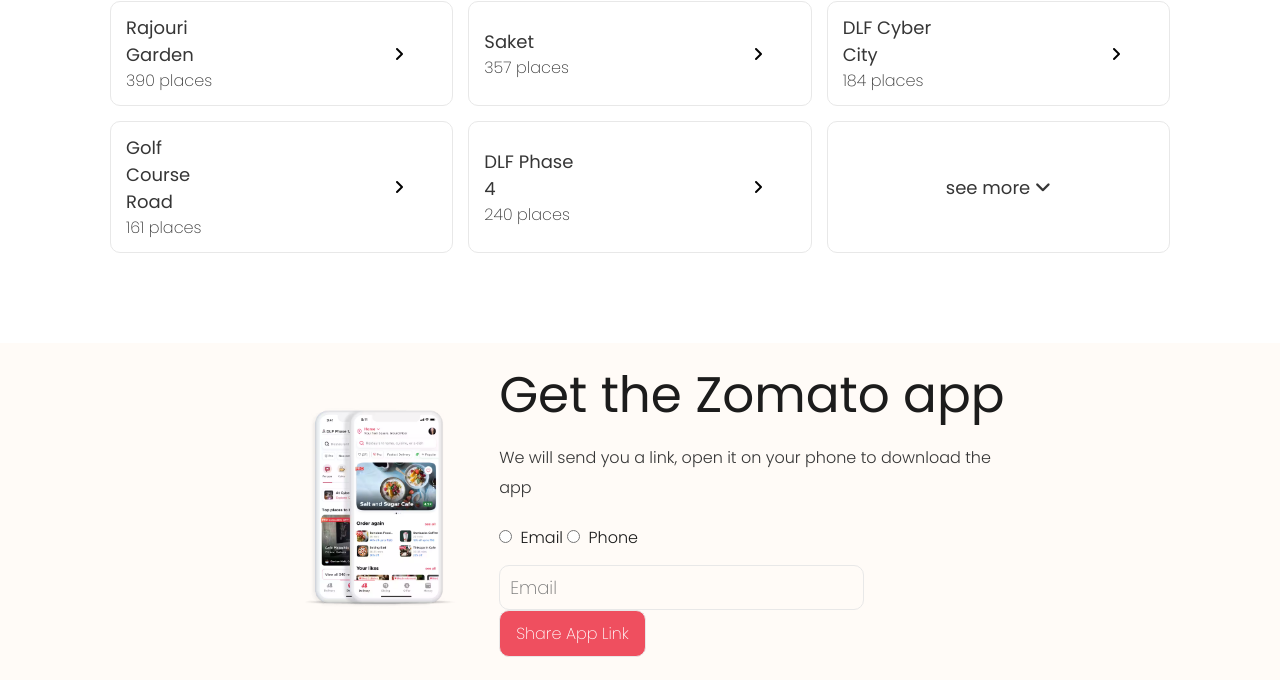
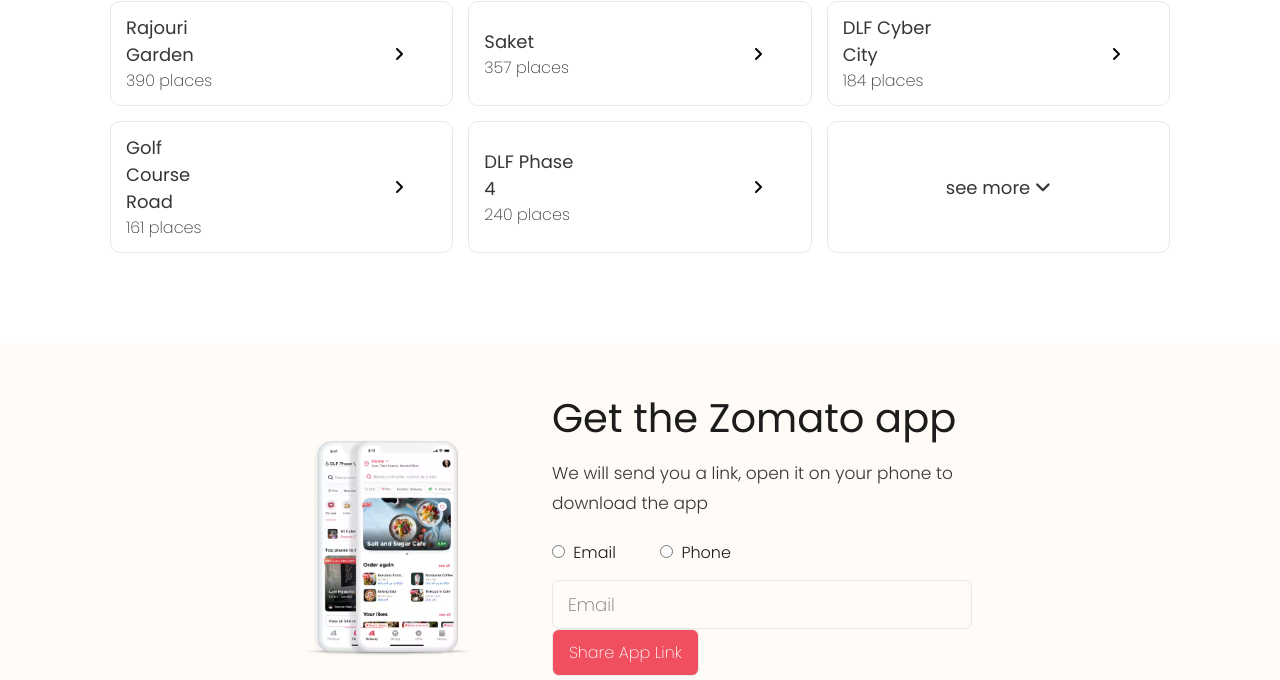
Before and after one commit to Jasmeet31dec/Zomato-landing-Page, a plain HTML site: page index.html in a window 1280 px wide. Shown: the part 1572-2252 px from the top of the page. Drawn offline with Linux system fonts and the light colour scheme.

Commit message:
Updated 5th section

```diff
--- a/index.html
+++ b/index.html
@@ -260,9 +260,9 @@
         <div class="gettheapp_text">
           <h1>Get the Zomato app</h1>
           <p>We will send you a link, open it on your phone to download the app</p>
-          <input type="radio" name="Email" id="Email" placeholder="Email">
-          <label for="Email" class="radio">Email</label>
-          <input type="radio" name="Phone" id="Phone">
+          <input type="radio" name="radio" id="Email" placeholder="Email" class="radio_button">
+          <label for="Email" class="radio" id="email_radio">Email</label>
+          <input type="radio" name="radio" id="Phone"  class="radio_button">
           <label for="Phone" class="radio">Phone</label>
           <div class="gettheapp_input_container">
             <input type="text" placeholder="Email">
--- a/styles.css
+++ b/styles.css
@@ -352,6 +352,7 @@
     align-items: center;
     justify-content: center;
     height: 480px;
+    margin: 50px 0;
     background-color: rgb(255, 251, 247);
 }
 
@@ -362,6 +363,7 @@
     width: 740px;
     height: 450px;
     gap: 10px;
+    padding: 30px 0;
 }
 
 .gettheapp_img{
@@ -371,25 +373,26 @@
 
 .gettheapp_img img{
     object-fit: cover;
-    height: 200px;
-    width: autopx;
+    height: 220px;
+    width: auto;
     padding: 0 20px;
 }
 
 .gettheapp_text{
     width: 70%;
+    margin-left: 50px;
 }
 
 .gettheapp_text h1{
     color: #1c1c1c;
-    font-size: 50px;
+    font-size: 40px;
     font-weight: 400;
     padding-bottom: 10px;
 }
 
 .gettheapp_text p{
     color: #363636;
-    font-size: 16px;
+    font-size: 17px;
     font-weight: 300;
     padding-bottom: 22px;
     line-height: 30px;
@@ -403,34 +406,44 @@
     padding-bottom: 10px;
 }
 
+.radio_button{
+    accent-color: rgb(239,75,95)
+}
+
+#email_radio{
+    padding-right: 40px;
+}
+
 .gettheapp_input_container{
     margin: 15px 0;
-    gap: 30px;
 }
 
 .gettheapp_input_container input{
     background: transparent;
     border: 1px solid rgb(232, 232, 232);
-    border-radius: 10px;
-    padding: 8px 10px;
+    border-radius: 7px;
+    padding-top: 10px;
+    padding-bottom: 10px;
+    padding-left: 15px;
+    padding-right: 60px;
     font-size: 18px;
     font-weight: 200;
+    margin-right: 5px;
 }
 
 .gettheapp_input_container button{
-    border-radius: 10px;
+    border-radius: 7px;
     padding: 10px 16px;
     font-size: 16px;
     border: 1px solid rgb(232, 232, 232);
     background-color: #ef4f5f;
     color: #ffffff;
     font-weight: 200;
-    opacity: 1;
     transition: all 0.15s;
 }
 
 .gettheapp_input_container button:hover{
-    background-color: #a11422;
+    background-color: #e24858;
 }
 
 .download_options_images img:hover,
@@ -442,12 +455,14 @@
 .gettheapp_text .download_options{
     color: #9c9c9c;
     font-size: 14px;
+    margin-bottom: 0;
 }
 
 .download_options_images{
     display: flex;
     flex-direction: row;
     gap: 10px;
+    margin-top: 0;
 }
 
 .download_options_images img{
```
